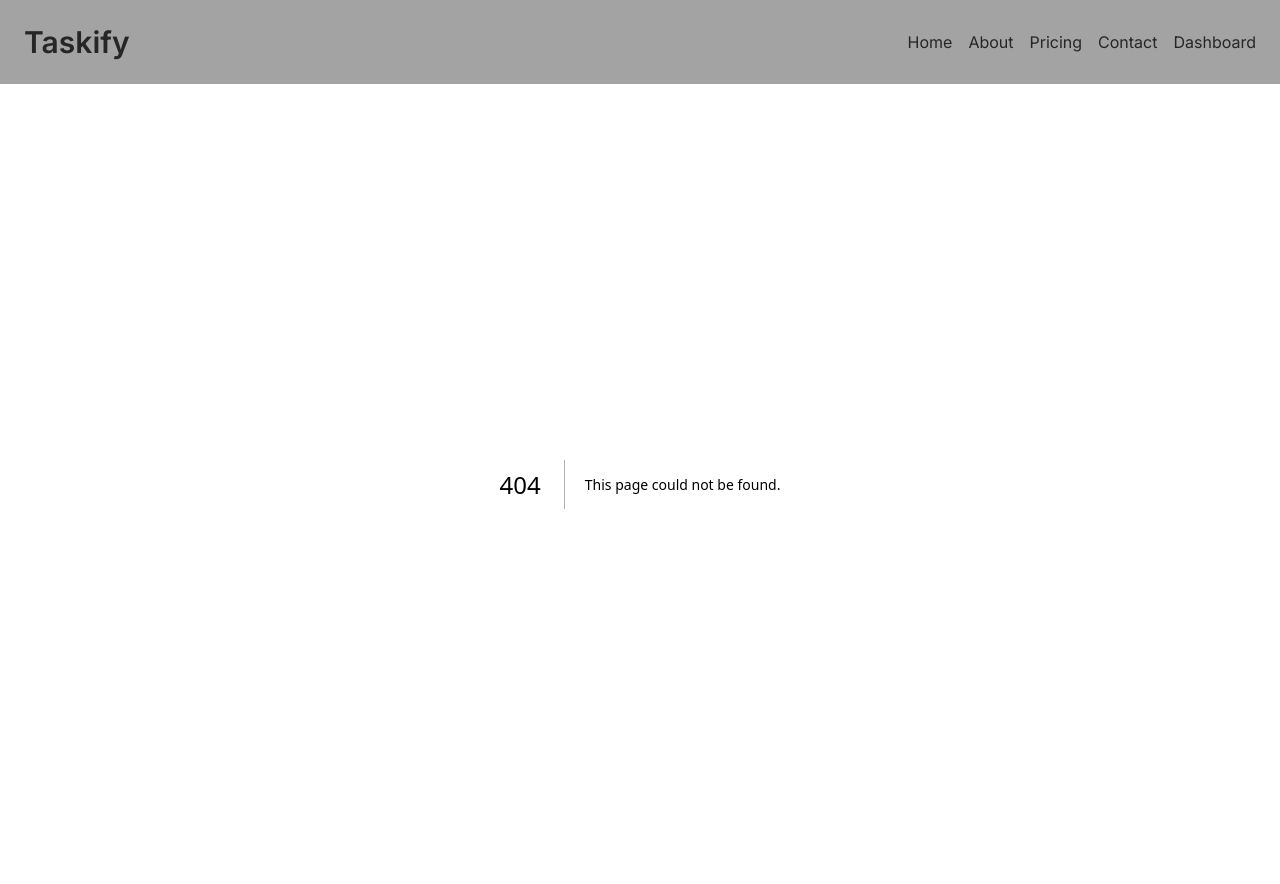
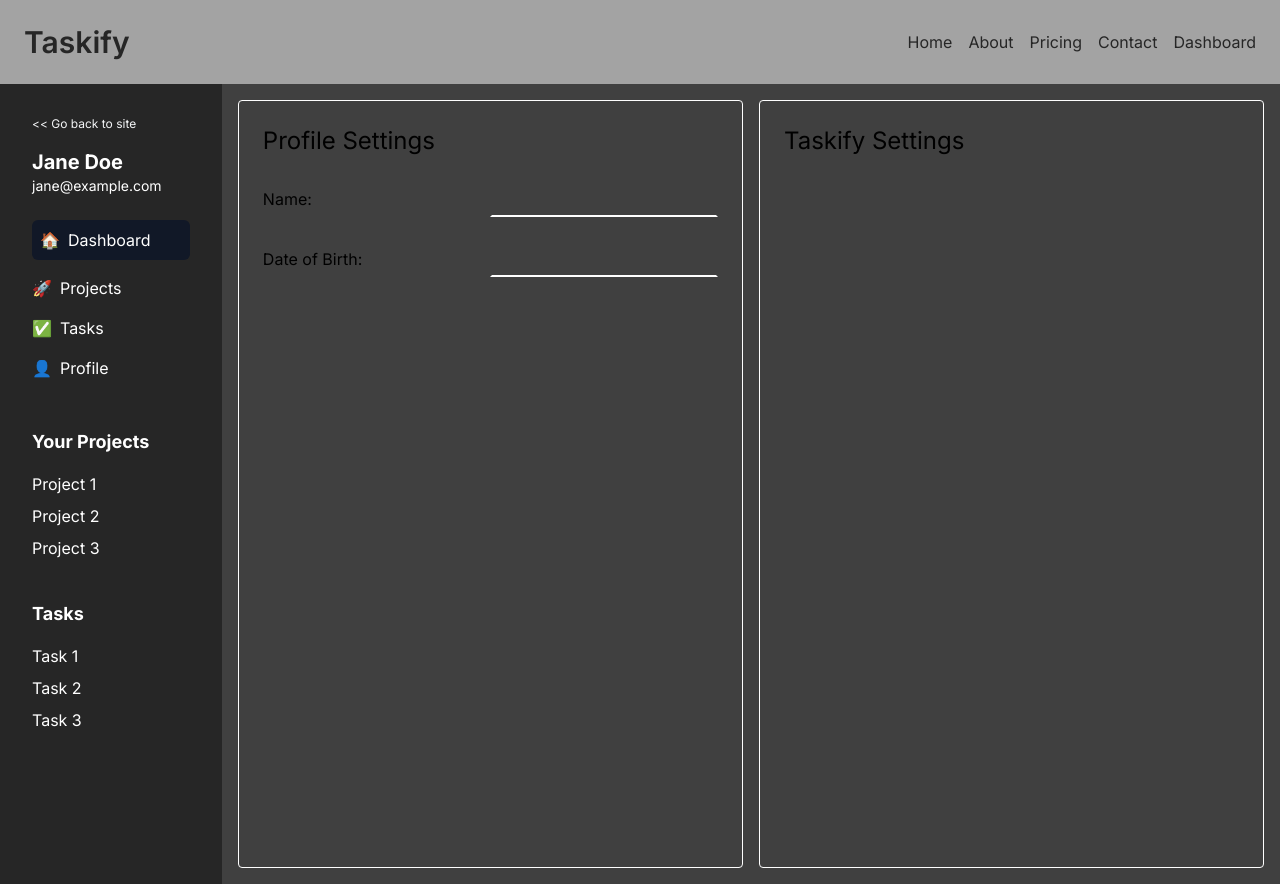
Before and after one commit to AlastiSolutions/taskify, a Next.js app: page /dashboard/profile in a window 1280 px wide. Before the commit this address had no page. Built offline with nearby package versions, Linux system fonts and the light colour scheme.

Commit message:
Create page.tsx
created profile settings page

```diff
--- /dev/null
+++ b/app/dashboard/profile/page.tsx
@@ -0,0 +1,16 @@
+import DashboardProfileSettingsTab from "@/app/dashboard/DashboardProfileSettingsTab";
+
+export default function ProfilePage() {
+  return (
+    <div className="flex flex-row gap-4 min-h-full">
+      <div className="container flex-1 p-6 w-[50%] border border-white rounded  ">
+        <h1 className="text-2xl">Profile Settings</h1>
+        <DashboardProfileSettingsTab title="Name" />
+        <DashboardProfileSettingsTab title="Date of Birth" />
+      </div>
+      <div className="container flex-1 p-6 w-[50%] border border-white rounded">
+        <h1 className="text-2xl">Taskify Settings</h1>
+      </div>
+    </div>
+  );
+}
```
